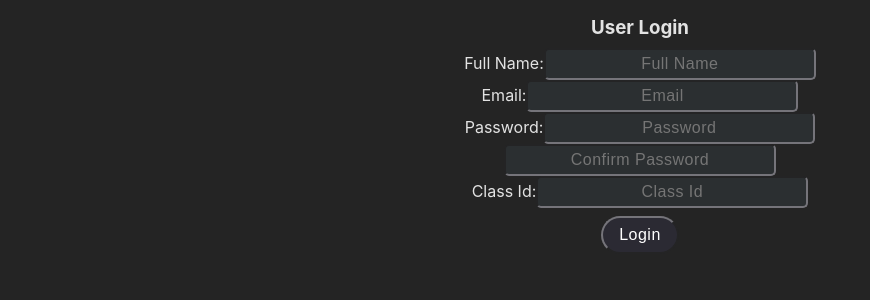
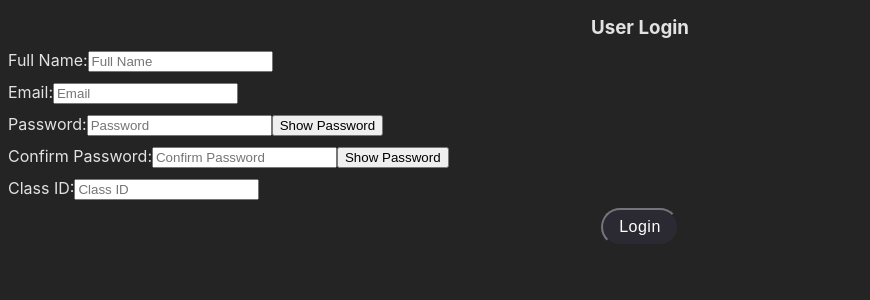
Before and after one commit to InstincDev/spellwell-frontend, a React (Vite) app: page /user in a window 1280 px wide. Shown: the top 300 px of the page, without its empty margins (0-870 px from the left). Built offline with nearby package versions, Linux system fonts and the light colour scheme.

Commit message:
create BaseInput component, add BaseInput components to CreateUserForm, toggle password visibility, deleted example molecule

```diff
--- /dev/null
+++ b/src/components/molecules/BaseInput/BaseInput.jsx
@@ -0,0 +1,39 @@
+import { useState } from "react";
+
+export function BaseInput({
+    name,
+    ClassName,
+    type,
+    placeholder,
+    onChange,
+    value,
+}) {
+    const [checkPassword, setCheckPassword] = useState(false);
+
+    return (
+        <label htmlFor={name} className={ClassName}>
+            {placeholder}:
+            <input
+                type={!checkPassword ? type : "text"}
+                name={name}
+                id={name}
+                placeholder={placeholder}
+                onChange={onChange}
+                value={value}
+            />
+            {type == "password" && (
+                <button
+                    onClick={() => {
+                        setCheckPassword(!checkPassword);
+                    }}
+                >
+                    Show Password
+                </button>
+            )}
+        </label>
+    );
+}
+
+// if input type is password
+// run button rendering logic
+// onClick change checkPassword == type text
--- a/src/components/molecules/ExampleMolecule/ExampleMolecule.jsx
+++ /dev/null
@@ -1,3 +0,0 @@
-export function ExampleMolecule ({text = "Default ExampleMolecule Text"}){
-    return <div><p>{text}</p></div>
-}
--- a/src/components/molecules/index.js
+++ b/src/components/molecules/index.js
@@ -1,2 +1,2 @@
-export {ExampleMolecule} from './ExampleMolecule/ExampleMolecule'
 export {WordList} from './WordList/WordList'
+export {BaseInput} from './BaseInput/BaseInput'
--- a/src/components/organisms/CreateUserForm/CreateUserForm.jsx
+++ b/src/components/organisms/CreateUserForm/CreateUserForm.jsx
@@ -6,12 +6,21 @@
 
 import { useState } from "react";
 import {create_test_form, form_head, form_label, form_submit} from '../../../styling/form.module.sass'
+import {BaseInput} from '../../'
+
+const USER_NAME= "userName"
+const USER_EMAIL= "userEmail"
+const USER_PASSWORD= "userPassword"
+const USER_CONFIRM_PASSWORD= "confirmPassword"
+const USER_CLASS_ID= "userClassId"
+
 
 export function CreateUserForm(){
     const [userName, setUserName] = useState("")
     const [userEmail, setUserEmail] = useState("")
     const [userPassword, setUserPassword] = useState("")
     const [confirmPassword, setConfirmPassword] = useState("")
+    const [userClassId, setUserClassId] = useState("")
 
     function handleSubmit(e){
         e.preventDefault()
@@ -21,13 +30,13 @@ export function CreateUserForm(){
     function handleInput(e){
         const {name, value} = e.target
         switch(name){
-            case "userName": setUserName(value)
+            case USER_NAME: setUserName(value)
                 break;
-            case "userEmail": setUserEmail(value)
+            case USER_EMAIL: setUserEmail(value)
                 break;
-            case "userPassword": setUserPassword(value)
+            case USER_PASSWORD: setUserPassword(value)
                 break;
-            case "confirmPassword": setConfirmPassword(value)
+            case USER_CONFIRM_PASSWORD: setConfirmPassword(value)
                 break;
             default: console.log("handle input error");
         }
@@ -37,28 +46,48 @@ export function CreateUserForm(){
 
     return(
         <form onSubmit={handleSubmit} className={create_test_form}>
-            <h3 className={form_head}>User Login</h3>
-            <div>
-                <label htmlFor="userName" className={form_label}>
-                    Full Name:
-                    <input type="text" name="userName" placeholder="Full Name" onChange={handleInput} value={userName}/>
-                </label>
-                <label htmlFor="userEmail" className={form_label}>
-                    Email:
-                    <input type="email" name="userEmail" id="email" placeholder="Email" onChange={handleInput} value={userEmail}/>
-                </label>
-                <label htmlFor="userPassword" className={form_label}>
-                    Password:
-                    <input type="text" name="userPassword" placeholder="Password" onChange={handleInput} value={userPassword} />
-                </label>
-                <label htmlFor="confirmPassword" className={form_label}>
-                    <input type="text" name="confirmPassword" placeholder="Confirm Password" onChange={handleInput} value={confirmPassword}/>
-                </label>
-                <label htmlFor="classNum" className={form_label}>
-                    Class Id:
-                    <input type="text" name="classNum" placeholder="Class Id"/>
-                </label>
-            </div>
+            <h3 className={form_head}>
+                User Login
+            </h3>
+
+                <BaseInput
+                    className={form_label}
+                    type="text"
+                    name={USER_NAME}
+                    placeholder="Full Name"
+                    onChange={handleInput} value={userName}
+                />
+                <BaseInput
+                    className={form_label}
+                    type="email"
+                    name={USER_EMAIL}
+                    placeholder="Email"
+                    onChange={handleInput} value={userEmail}
+                />
+                <BaseInput
+                    className={form_label}
+                    type="password"
+                    name={USER_PASSWORD}
+                    placeholder="Password"
+                    onChange={handleInput} value={userPassword}
+                />
+
+                <BaseInput
+                    className={form_label}
+                    type="password"
+                    name={USER_CONFIRM_PASSWORD}
+                    placeholder="Confirm Password"
+                    onChange={handleInput} value={confirmPassword}
+                />
+                <BaseInput
+                    className={form_label}
+                    type="text"
+                    name={USER_CLASS_ID}
+                    placeholder="Class ID"
+                    onChange={handleInput} value={userClassId}
+                />
+
+
             <button type="submit" className={form_submit}>Login</button>
         </form>
     )
```
